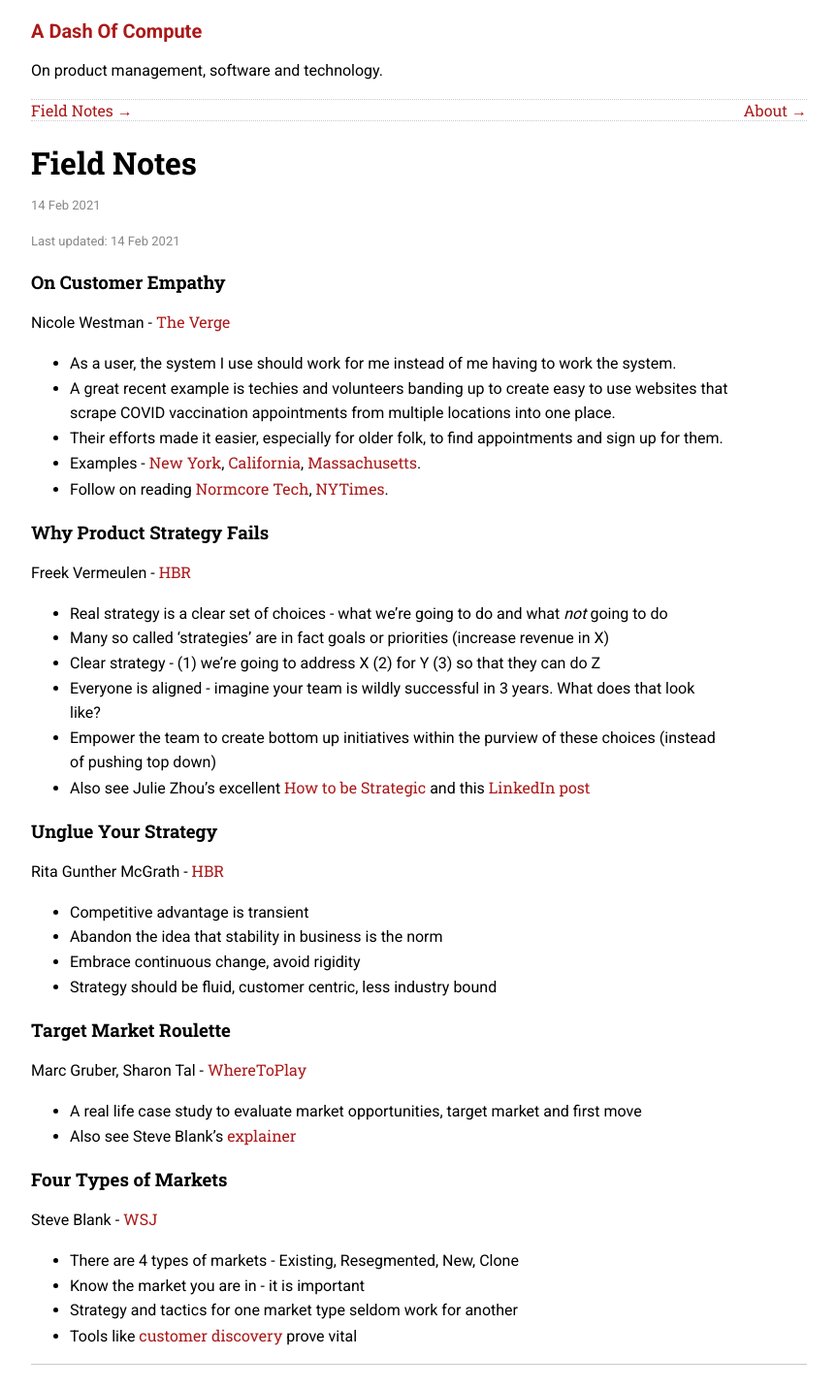
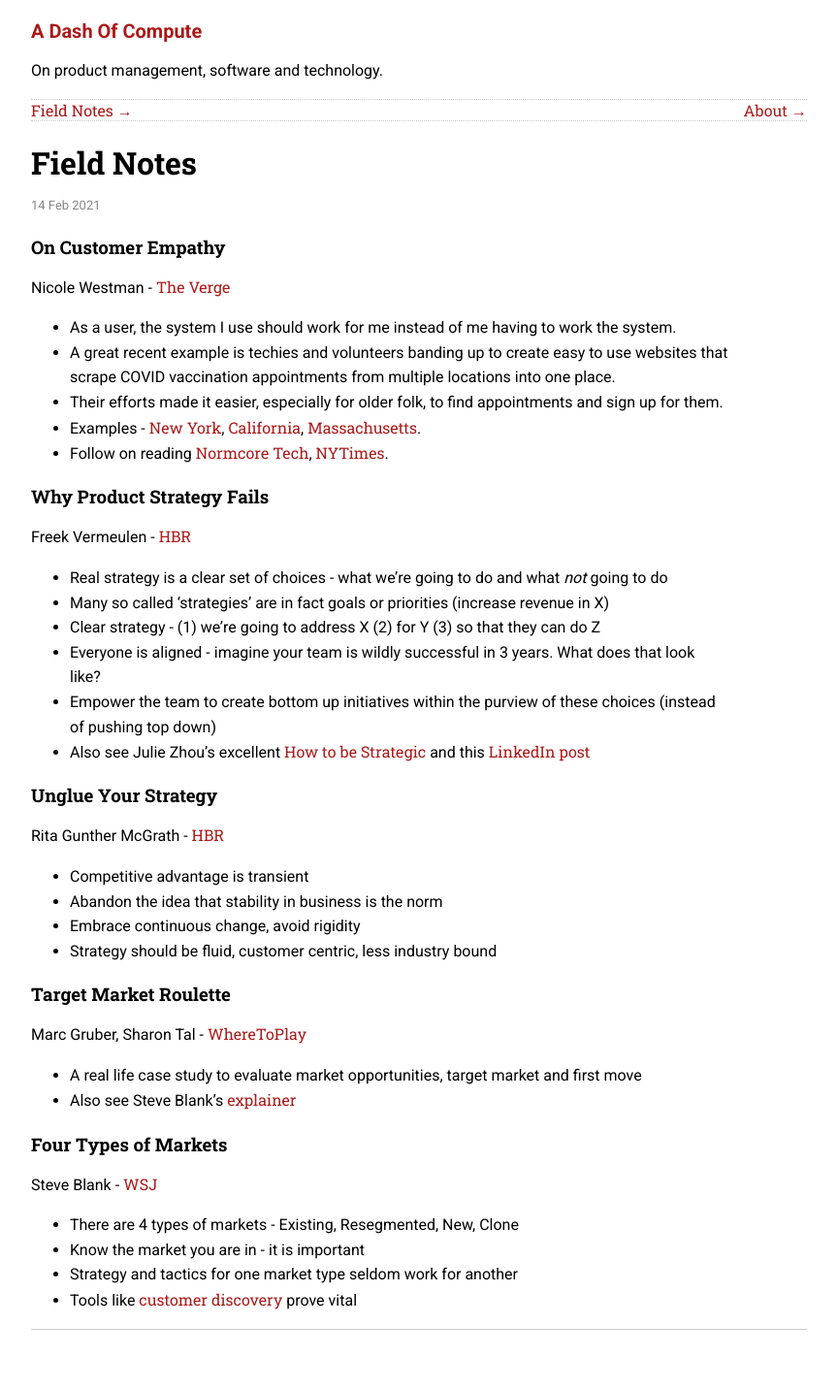
Before and after one commit to sautee/sautee.github.io, a Jekyll site: the page built from pages/fieldnotes.md, in a window 1280 px wide. Shown: the whole page at 97% size, without its empty margins (208-1071 px from the left). Built offline with Jekyll 4.4.1, drawn with Linux system fonts in a browser that asks for light colours; after the commit the page ends 1396 px from its top, so only the background shows below that.

Commit message:
Update fieldnotes.md

```diff
--- a/pages/fieldnotes.md
+++ b/pages/fieldnotes.md
@@ -4,7 +4,6 @@
 permalink: /fieldnotes
 date: 2021-02-14
 ---
-<p class="date">Last updated: 14 Feb 2021</p>
 
 ### On Customer Empathy
 Nicole Westman - [The Verge](https://www.theverge.com/platform/amp/2021/1/31/22256167/covid-vaccine-website-nyc-appointment)
```
